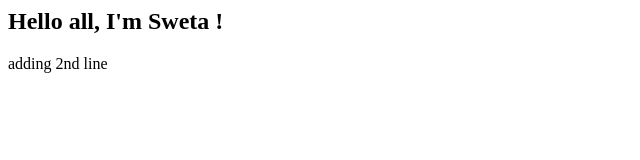
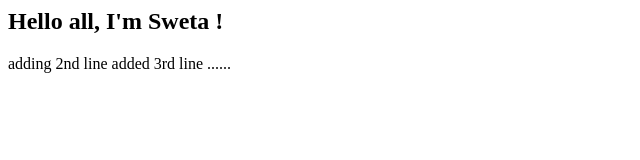
Before and after one commit to SwetaSardar/Demo, a plain HTML site: page index.html in a window 1280 px wide. Shown: the whole page, without its empty margins (0-640 px from the left). Drawn offline with Linux system fonts and the light colour scheme.

Commit message:
added 3rd line

```diff
--- a/index.html
+++ b/index.html
@@ -1,2 +1,3 @@
 <h2>Hello all, I'm Sweta !</h2>
 adding 2nd line
+added 3rd line ......
```
